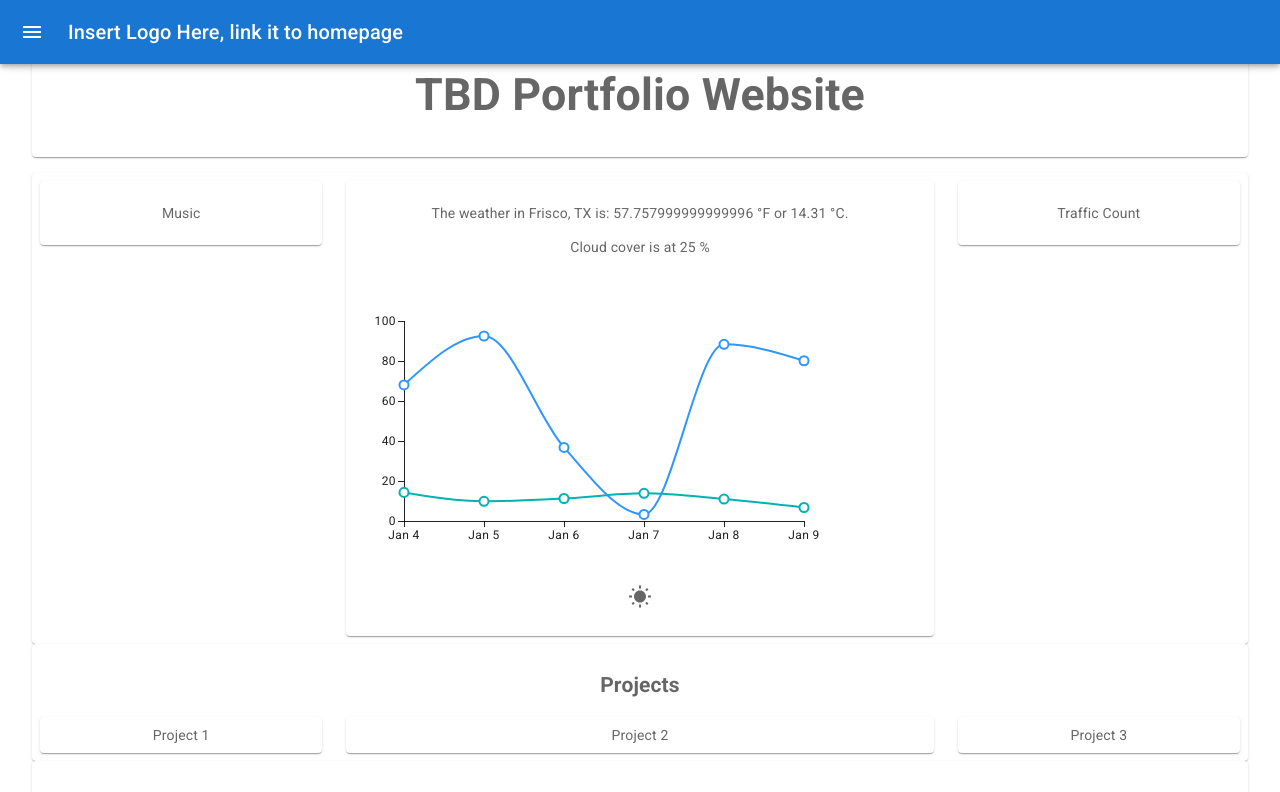
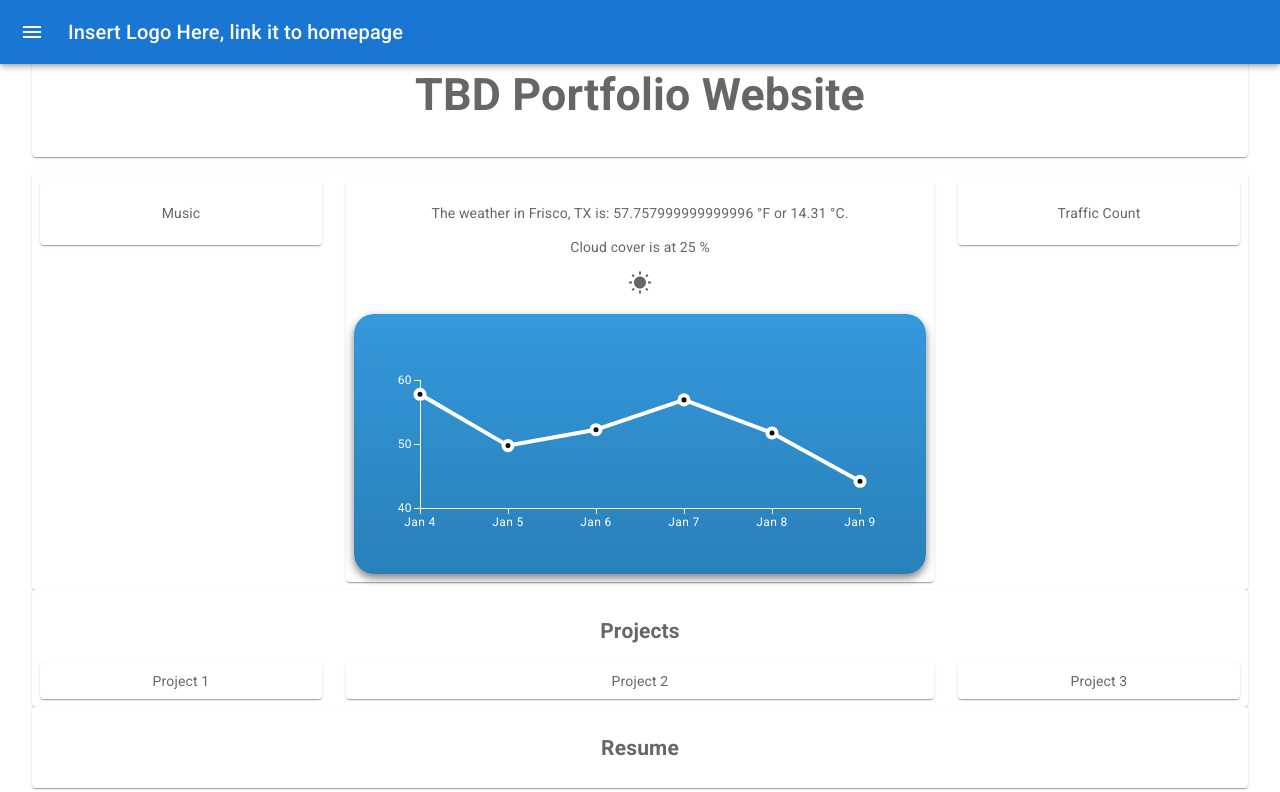
Before and after one commit to ep3824/portfolio-fresh, a React (Vite) app: page / in a window 1280 px wide. Shown: the top 792 px of the page. Built offline with nearby package versions, Linux system fonts and the light colour scheme; no server answers.

Commit message:
Create a beautiful weather chart

```diff
--- a/src/Weather.jsx
+++ b/src/Weather.jsx
@@ -1,8 +1,10 @@
 import React, { useEffect } from 'react';
-import { Grid, ThemeProvider, Box } from '@mui/material';
+import { Grid, createTheme, ThemeProvider, Box } from '@mui/material';
 import WbSunnyIcon from '@mui/icons-material/WbSunny';
 import CloudIcon from '@mui/icons-material/Cloud';
 import { LineChart } from '@mui/x-charts/LineChart';
+import Paper from '@mui/material/Paper';
+import { ChartsReferenceLine } from '@mui/x-charts/ChartsReferenceLine';
 
 
 export default function Weather({ realtimeData, forecastData }) {
@@ -24,18 +26,49 @@ export default function Weather({ realtimeData, forecastData }) {
   forecastData ? forecastData.timelines.daily.map((day) => tempData.push(day.values.temperatureMax)) : [];
   forecastData ? forecastData.timelines.daily.map((day) => days.push(formatDateWithoutYear(day.time))) : [];
 
+  //Convert temp data to F
+  tempData.map((temp, index) => tempData[index] = (temp * 9 / 5) + 32);
+
+
   const cloudCoverData = [];
   forecastData ? forecastData.timelines.daily.map((day) => cloudCoverData.push(day.values.cloudCoverAvg)) : [];
 
   console.log("tempData is:", tempData);
   console.log("days is:", days);
   console.log("cloudCoverData is:", cloudCoverData);
+
+  // Create a dark theme
+  const darkTheme = createTheme({
+    palette: {
+      mode: 'dark',
+      // You can customize other theme options here
+    },
+  });
+
   return (
-    <Box>
+    <ThemeProvider theme={darkTheme}>
+      <Box >
         {realtimeData ? (
-        <Grid>
+          <Grid >
+            <Grid >
               <p>The weather in Frisco, TX is: {temperatureF} °F or {temperatureC} °C.</p>
               <p>Cloud cover is at {cloudCover} %</p>
+              {realtimeData ? (
+                <p>{weatherImg}</p>
+              ) : (
+                <p>Loading weather data...</p>
+              )}
+            </Grid>
+
+            <Box
+              sx={{
+                height: 260,
+                borderRadius: 5,
+                p: 2,
+                boxShadow: '0 4px 8px rgba(0, 0, 0, .5)',
+                backgroundImage: 'linear-gradient(to bottom, #3498db, #2980b9)', //blue to blue
+              }}
+            >
               {realtimeData && forecastData && forecastData.timelines.daily.length > 0 ? (
                 <LineChart
                   xAxis={[
@@ -44,6 +77,7 @@ export default function Weather({ realtimeData, forecastData }) {
                       data: days,
                       scaleType: 'point',
                       orientation: 'bottom',
+
                     }
                   ]}
                   yAxis={[
@@ -54,52 +88,52 @@ export default function Weather({ realtimeData, forecastData }) {
 
                       name: 'Temperature (°C)',
                       unit: '°C',
-                },
-                {
-                  type: 'linear',
-                  orientation: 'right',
-                  id: 'cloudCover',
 
-                  name: 'Cloud Cover (%)',
-                  unit: '%',
-                },
+                    }
                   ]}
                   series={[
                     {
+                      curve: 'linear',
                       type: 'line',
                       data: tempData,
 
                       yAxisId: 'temperature',
                       name: 'Temperature',
-                  fill: '#8884d8',
-                  stroke: '#8884d8',
+                      color: '#fff',
+                      strokeWidth: 3,
+                    }
+                  ]}
+                  padding={{
+                    left: 5,
+                    right: 5,
+                    top: 20,
+                    bottom: 20,
+                  }}
+                  sx={{
+                    path: {
+                      strokeWidth: 4,
                     },
-                {
-                  type: 'line',
-                  data: cloudCoverData,
 
-                  yAxisId: 'cloudCover',
-                  name: 'Cloud Cover',
-                  fill: '#82ca9d',
-                  stroke: '#82ca9d',
-                },
-              ]}
-              width={500}
-              height={300}
-            />
+                  }}
+
+                >
+
+
+                </LineChart>
               ) : (
                 <p>No forecast data available.</p>
               )}
+
+            </Box>
+
 
           </Grid>
         ) : (
           <p>Loading weather data...</p>
         )}
-      {realtimeData ? (
-        <p>{weatherImg}</p>
-      ) : (
-        <p>Loading weather data...</p>
-      )}
+
       </Box>
+    </ThemeProvider>
   );
+
 };
```
Lines whose indentation alone changed are shown as unchanged.
